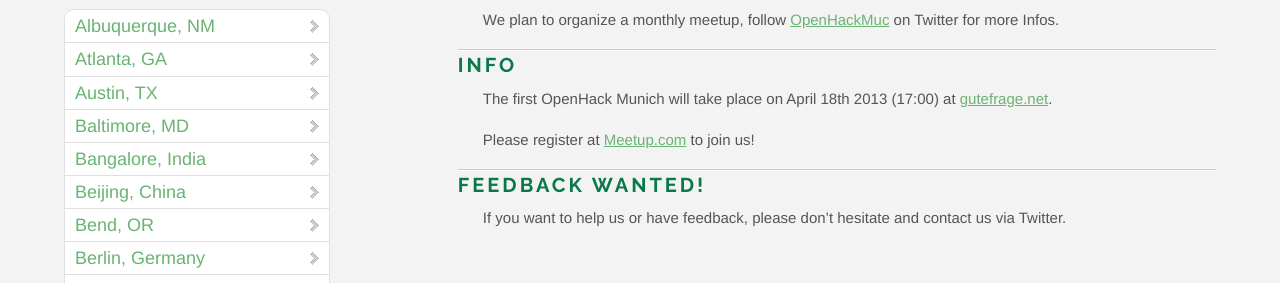
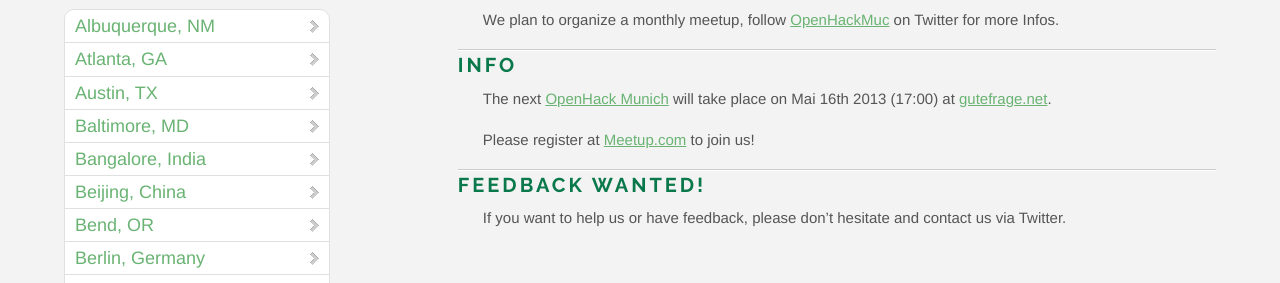
Before and after one commit to OpenHack/openhack.github.com, a Jekyll site: the page built from munich/index.markdown, in a window 1280 px wide. Shown: the part 206-489 px from the top of the page. Built offline with Jekyll 4.4.1, drawn with Linux system fonts in a browser that asks for light colours; nearby versions of some CDN libraries; Markdown is read by kramdown in place of the engine named in the settings; comment, search, counter and statistics services are not loaded.

Commit message:
Adds infos about the next OpenHack in Munich

```diff
--- a/munich/index.markdown
+++ b/munich/index.markdown
@@ -10,8 +10,7 @@
 
 ### Info
 
-The first OpenHack Munich will take place on April 18th 2013 (17:00) at
-[gutefrage.net][2].
+The next [OpenHack Munich][3] will take place on Mai 16th 2013 (17:00) at [gutefrage.net][2].
 
 Please register at [Meetup.com][4] to join us!
 
@@ -22,5 +21,5 @@
 
 [1]: https://twitter.com/OpenHackMuc
 [2]: http://www.gutefrage.net/ueber_uns
-[3]: http://www.meetup.com/OpenHck-Munich/
-[4]: http://www.meetup.com/OpenHack-Munich/events/110339522/
+[3]: http://www.meetup.com/OpenHack-Munich/
+[4]: http://www.meetup.com/OpenHack-Munich/events/115541782/
```
